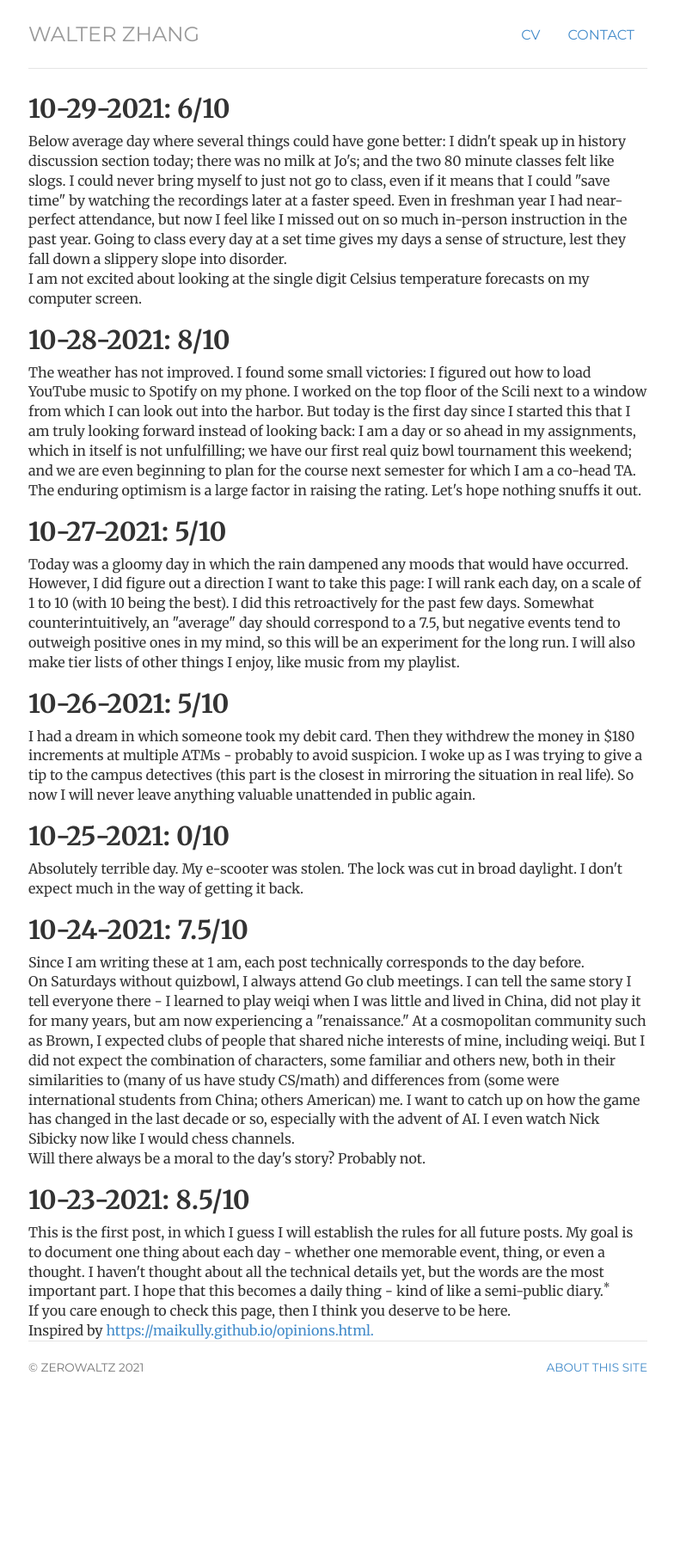
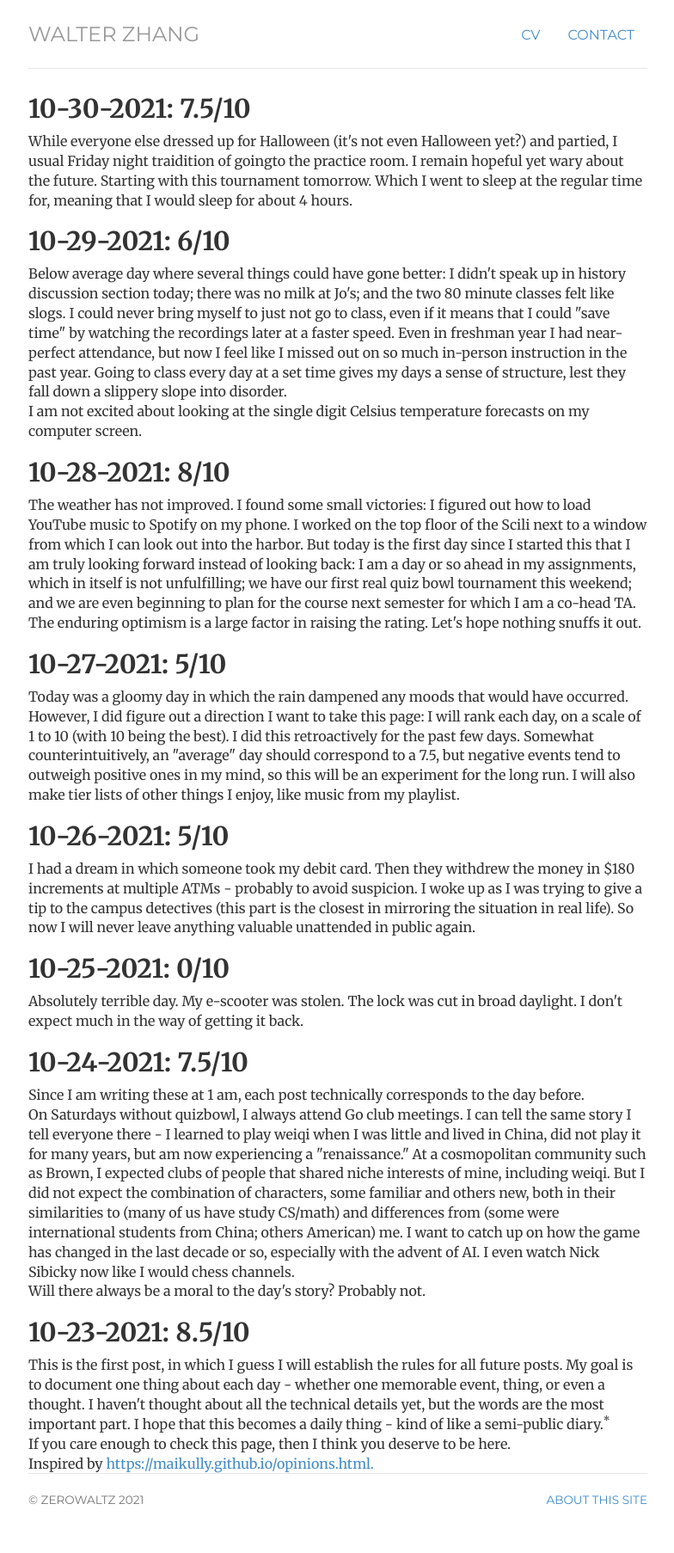
Before and after one commit to Zerowaltz/Zerowaltz.github.io, a Jekyll site: the page built from posts/index.html, in a window 1280 px wide. Shown: the whole page at 86% size, without its empty margins (247-1031 px from the left). Built offline with Jekyll 4.4.1, drawn with Linux system fonts in a browser that asks for light colours; before the commit the page ends 1652 px from its top, so only the background shows below that.

Commit message:
post 10/30

```diff
--- a/posts/index.html
+++ b/posts/index.html
@@ -44,6 +44,9 @@ description: Posts from Walter Zhang.
 
 <div class="post">
 
+	<h2>10-30-2021: 7.5/10</h2>
+	While everyone else dressed up for Halloween (it's not even Halloween yet?) and partied, I usual Friday night traidition of goingto the practice room. I remain hopeful yet wary about the future. Starting with this tournament tomorrow. Which I went to sleep at the regular time for, meaning that I would sleep for about 4 hours.
+
 	<h2>10-29-2021: 6/10</h2>
 	Below average day where several things could have gone better: I didn't speak up in history discussion section today; there was no milk at Jo's; and the two 80 minute classes felt like slogs. I could never bring myself to just not go to class, even if it means that I could "save time" by watching the recordings later at a faster speed. Even in freshman year I had near-perfect attendance, but now I feel like I missed out on so much in-person instruction in the past year. Going to class every day at a set time gives my days a sense of structure, lest they fall down a slippery slope into disorder.
 
```
